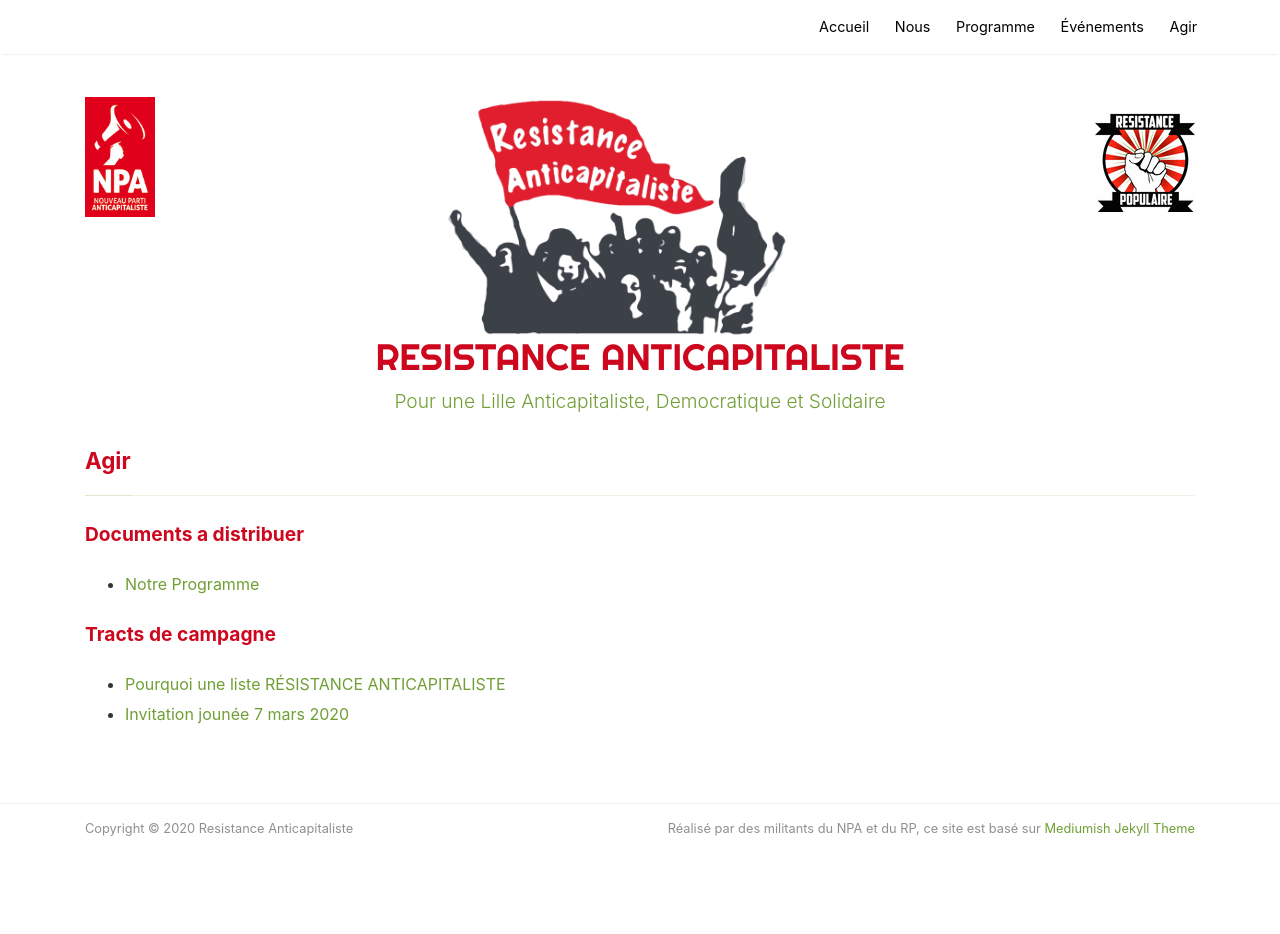
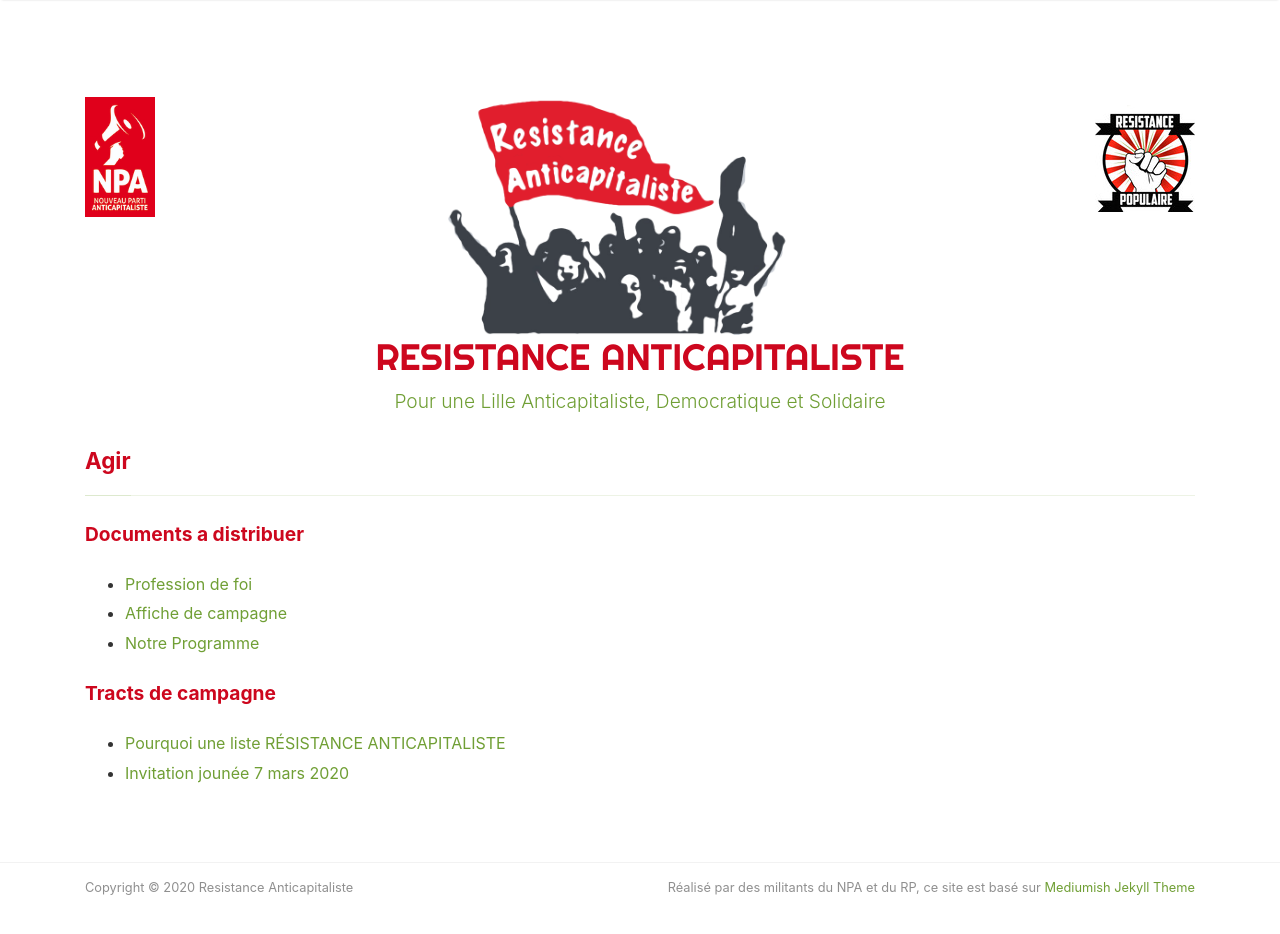
Before and after one commit to ra-lille/ra-lille.github.io, a Jekyll site: the page built from _pages/agir.md, in a window 1280 px wide and 971 px high. Shown: the top 934 px of the window. Built offline with Jekyll 4.4.1, drawn with Linux system fonts in a browser that asks for light colours; nearby versions of some CDN libraries.

Commit message:
update materiel

```diff
--- a/_pages/agir.md
+++ b/_pages/agir.md
@@ -9,6 +9,8 @@
 <div class="col-md-8 pr-5">
 	<h1>Documents a distribuer</h1>
 	<ul>
+	<li><a href="/assets/files/profession-de-foi.pdf" target="_blank">Profession de foi</a></li>
+	<li><a href="/assets/files/affiche.pdf" target="_blank">Affiche de campagne</a></li>
 	<li><a href="/assets/files/ProgrammeRA.pdf" target="_blank">Notre Programme</a></li>
 	</ul>
 	<h1>Tracts de campagne</h1>
```
Also changed, not shown: 2 other files.
